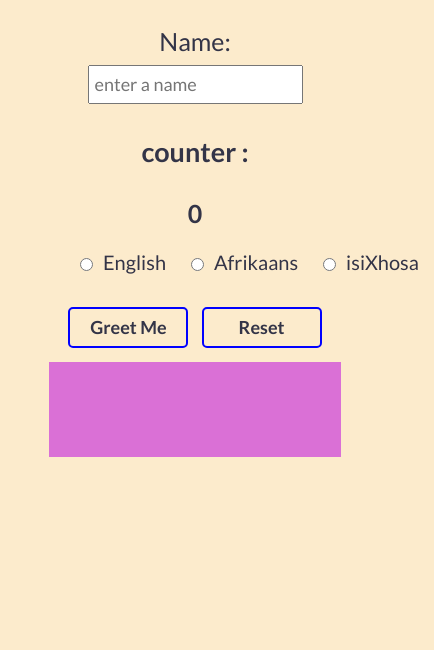
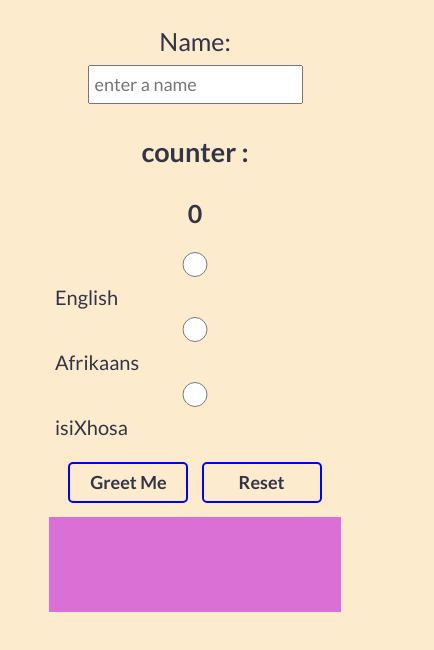
Before and after one commit to NgxumzaLG/greetings, a plain HTML site: page index.html in a window 390 px wide. Shown: the part 94-744 px from the top of the page, 434 px wide, since content can reach past the window. Drawn offline with Linux system fonts and the light colour scheme.

Commit message:
Media query half way done

```diff
--- a/greet.css
+++ b/greet.css
@@ -37,6 +37,8 @@ input {
 .greet-header {
     width: 100px;
     text-align: center;
+    justify-content: center;
+    align-content: center;
 }
 
 /* SHOWCASE... */
@@ -54,11 +56,6 @@ input {
     margin: 10px;
 }
 
-/* .greet-header .name-textbox {
-    display: flex;
-    justify-content: space-around;
-} */
-
 .nameText {
     margin: 5px;
     font-size: 18px;
@@ -66,11 +63,6 @@ input {
 
 /* .radio-btn label {
     font-size: 20px;
-}
-
-input[type="radio"] {
-    box-sizing: border-box;
-    padding: 0;
 } */
 
 .radio-btn {
@@ -139,3 +131,33 @@ input[type="radio"] {
     color: white;
     font-weight: bold;
 }
+
+/* MEDIA QUERY... */
+
+@media screen and (max-width: 470px) {
+
+    .nameText {
+        margin: 5px 0;
+    }
+    .greet-body .radio-btn {
+        display: flex;
+        flex-direction: column;
+    }
+
+    .radio-lang {
+        margin: 5px;
+    }
+
+    .radio-btn {
+        /* margin: 10px; */
+        text-align: left;
+        padding: 5px;
+        font-size: 20px;
+    }
+
+    .greet-message {
+        min-height: 55px;
+        height: auto;
+    }
+
+}
--- a/greet.js
+++ b/greet.js
@@ -56,7 +56,7 @@
             document.getElementById('radio-lang1').checked = false;
             document.getElementById('radio-lang2').checked = false;
             document.getElementById('radio-lang3').checked = false;
-            strCheckedRadioBtn = ""
+            strCheckedRadioBtn = "";
 
         } else {
             setTimeout(function(){
```
